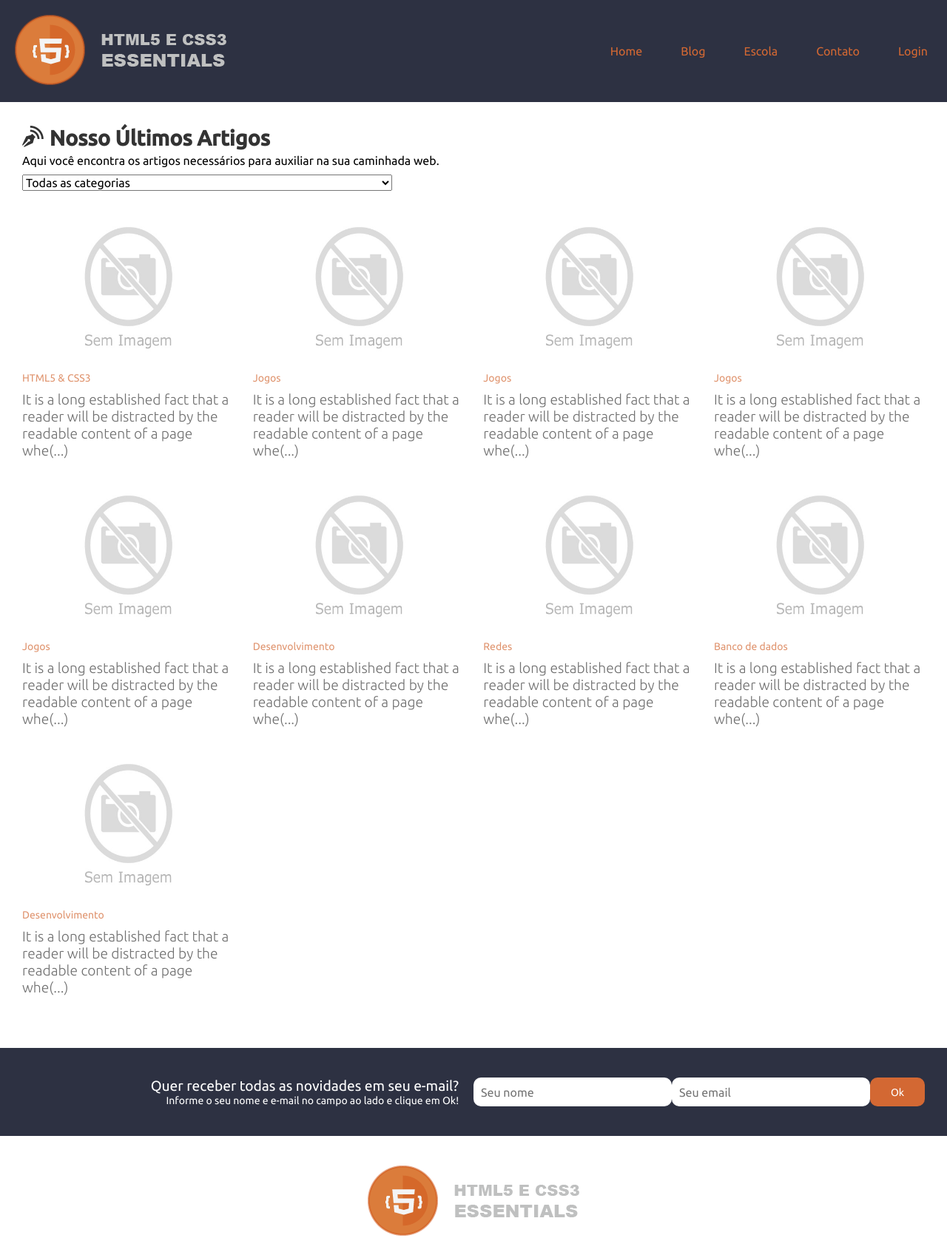
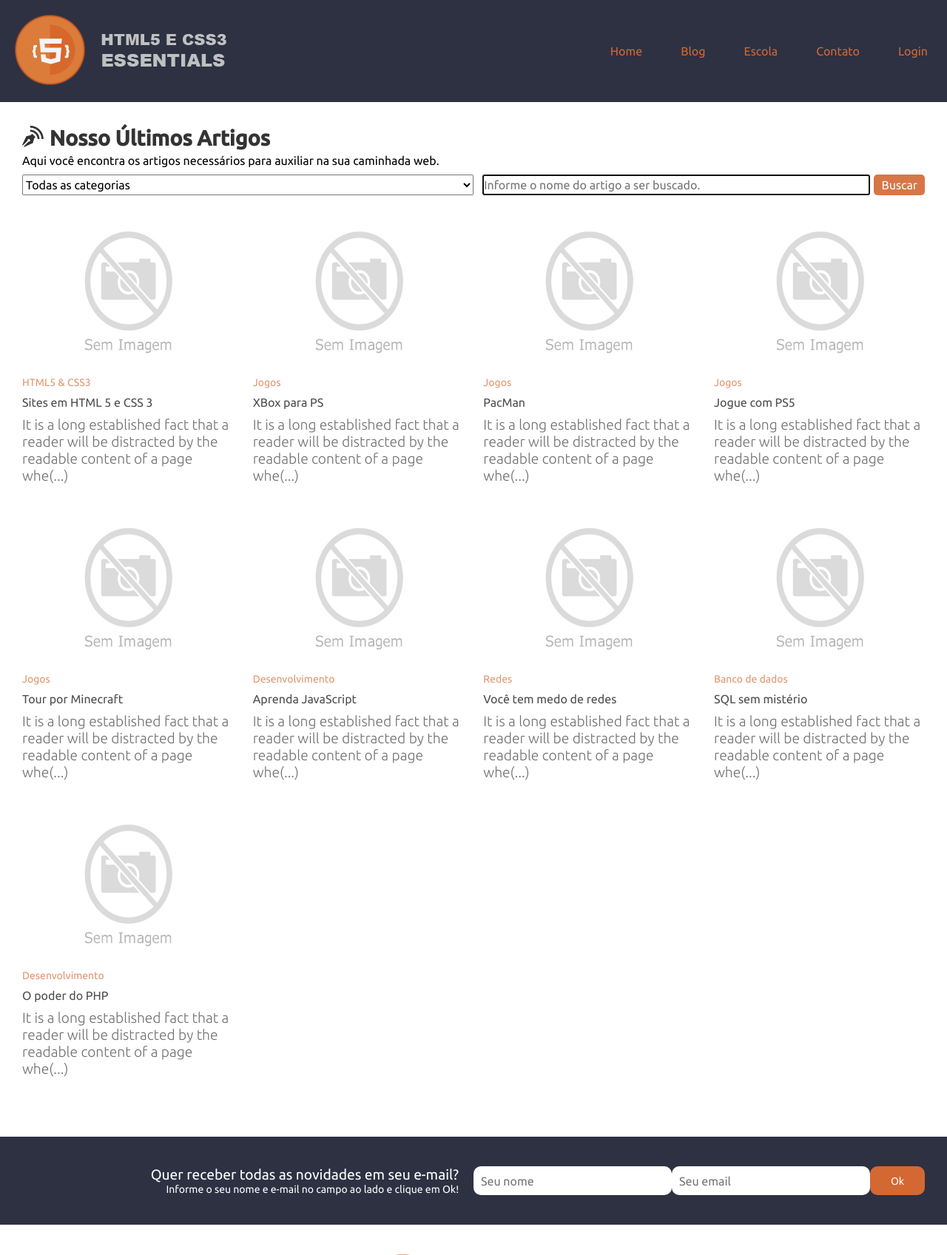
Before and after one commit to Erick-3698/pcc_sample_2023_02, a PHP site: page /app/views/index.php in a window 1280 px wide. Shown: the top 1697 px of the page at 74% size. Run offline with PHP 8.4, Linux system fonts and the light colour scheme; data comes from the database, SQL or seed files in the repository; some web fonts are replaced.

Commit message:
feat: index filtro por titulo

```diff
--- a/app/src/dao/artigodao.php
+++ b/app/src/dao/artigodao.php
@@ -31,7 +31,7 @@ class ArtigoDAO
         return $rows;
     }
 
-    public function getByCategoriaId($categoriaId)
+    public function getByCategoriaIdOrTitulo($categoriaId, $titulo)
     {
         $query = "SELECT
                     artigos.id, artigos.titulo, artigos.texto, artigos.status, artigos.data_publicacao,
@@ -40,14 +40,22 @@ class ArtigoDAO
                     usuarios.nome as usuario
                 FROM artigos
                 INNER JOIN categorias ON categorias.id = artigos.categoria_id
-                INNER JOIN usuarios ON usuarios.id = artigos.usuario_id
-                WHERE artigos.categoria_id = :categoriaId
-                ORDER BY artigos.data_publicacao DESC,
+                INNER JOIN usuarios ON usuarios.id = artigos.usuario_id ";
+        if ($titulo != "") {
+            $query .= " WHERE artigos.titulo like :titulo";
+        } else {
+            $query .= " WHERE artigos.categoria_id = :categoriaId";
+        }
+        $query .= " ORDER BY artigos.data_publicacao DESC,
                     categorias.nome;";
 
         $stmt = $this->dbh->prepare($query);
-        $stmt->bindParam(':categoriaId', $categoriaId);
-        $stmt->execute();
+        if ($titulo != "") {
+            $stmt->bindValue(':titulo', "%" . $titulo . "%" );
+        } else {
+            $stmt->bindValue(':categoriaId', $categoriaId);
+        }
+            $stmt->execute();
         $rows = $stmt->fetchAll();
         $this->dbh = null;
 
--- a/app/views/index.php
+++ b/app/views/index.php
@@ -15,13 +15,13 @@ const UPLOAD_DIR = "assets/img/artigos/";
 $categoriaDAO = new CategoriaDAO();
 $categorias = $categoriaDAO->getAll();
 
-$categoriaId = isset($_GET['categoria']) ? $_GET['categoria'] : 0;
-
+$categoriaId = isset($_GET['categoria']) ? $_GET['categoria'] : "0";
+$filtroTitulo = isset($_GET['filtro']) ? trim($_GET['filtro']) : "";
 $dao = new ArtigoDAO();
-if ($categoriaId == "0") {
+if ($categoriaId == "0" && $filtroTitulo == "") {
     $rows = $dao->getAll();
 } else {
-    $rows = $dao->getByCategoriaId($categoriaId);
+    $rows = $dao->getByCategoriaIdOrTitulo($categoriaId, $filtroTitulo);
 }
 
 
@@ -48,8 +48,8 @@ if ($categoriaId == "0") {
         <header class="main_blog_header">
             <h1 class="icon-blog">Nosso Últimos Artigos</h1>
             <p>Aqui você encontra os artigos necessários para auxiliar na sua caminhada web.</p>
-            <div>
-                <select name="categorias" onchange="filtroPorCategoria(this.value);" style="margin-top: 10px;width:500px;">
+            <div style="display: flex; justify-content: space-between;">
+                <select name="categorias" onchange="filtroPorCategoria(this.value);" style="margin-top: 10px;width:50%;">
                     <option value="0">Todas as categorias</option>
                     <?php
                     foreach ($categorias as $categoria) {
@@ -61,7 +61,17 @@ if ($categoriaId == "0") {
                     }
                     ?>
                 </select>
-            </div>
+                <form style="width: 49%; display: flex;margin-top: 10px;gap: 5px;;">
+                    <input
+                        type="text"
+                        name="filtro"
+                        placeholder="Informe o nome do artigo a ser buscado."
+                        value="<?= isset($_GET['filtro'])?$_GET['filtro']:'';?>"
+                        autofocus
+                        style="width: 95%;">
+                    <button type="submit" class="btn novo__form__btn__cadastrar">Buscar</button>
+                </form>
+                </div>
         </header>
 
 
@@ -72,11 +82,12 @@ if ($categoriaId == "0") {
                 <a href="artigos/show.php?id=<?= $row['id'] ?>">
                     <img src="<?= $imagem ?>" width="200px" height="200px" alt="<?= $row['titulo'] ?>" title="<?= $row['titulo'] ?>">
                 </a>
-                <p><a href="" class="category"><?= $row['categoria'] ?></a></p>
+                <p><a href="index.php?categoria=<?=$row['categoria_id']?>" class="category"><?= $row['categoria'] ?></a></p>
+                <p class="title"><?= $row['titulo'] ?></p>
                 <h2>
-                    <a href="" class="title" title="<?= $row['texto'] ?>">
+                    <p class="title" title="<?= $row['texto'] ?>">
                         <?= (strlen($row['texto']) > 100) ? substr($row['texto'], 0, 100) . "(...)" : substr($row['texto'], 0, strlen($row['texto'])) ?>
-                    </a>
+                    </p>
                 </h2>
             </article>
         <?php endforeach ?>
```
Also changed, not shown: app/views/assets/img/artigos/6547a04272ad59.60803827.png (added).
